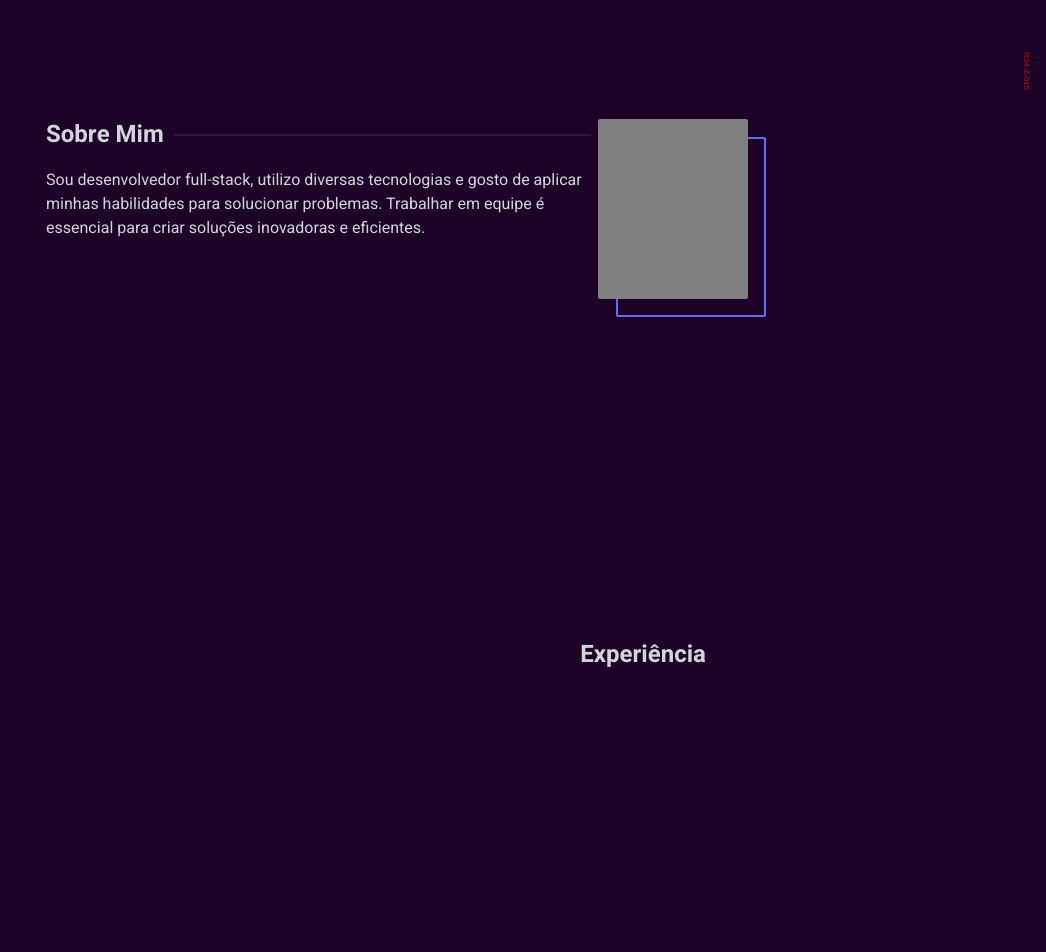
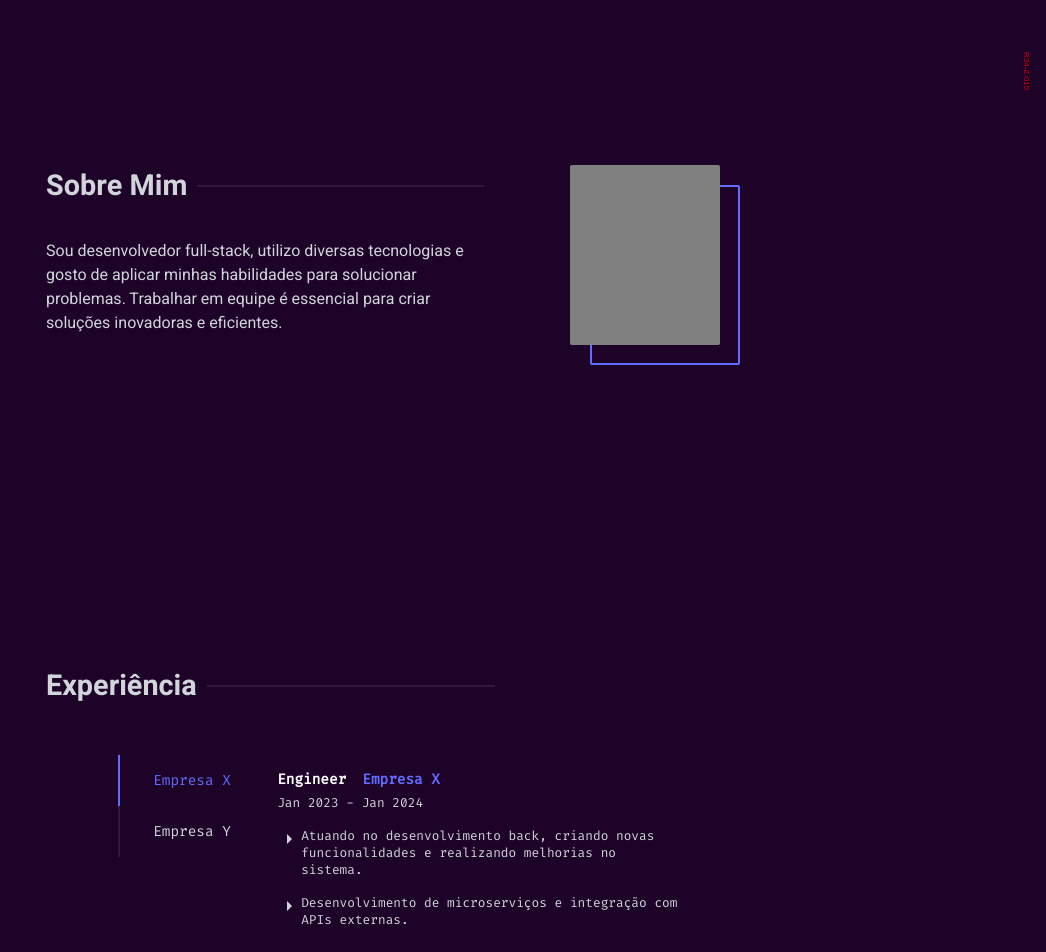
Before and after one commit to icadorin/portfolio, a React (Vite) app: page / in a window 1280 px wide. Shown: the part 700-1652 px from the top of the page, without its empty margins (234-1280 px from the left). Built offline with nearby package versions, Linux system fonts and the light colour scheme.

Commit message:
Enhancements CSS and development projects section

```diff
--- a/src/components/Profile.tsx
+++ b/src/components/Profile.tsx
@@ -1,21 +1,25 @@
-import React from "react";
+import React, { useState } from "react";
 import "../profile.css";
 import { GitHub, LinkedIn } from '@mui/icons-material';
 import Folder from "@mui/icons-material/FolderOutlined";
+import ArrowRightIcon from '@mui/icons-material/ArrowRight';
+import companies from "../data/companiesData";
 
 const Profile: React.FC = () => {
+  const [selectedCompany, setSelectedCompany] = useState(companies[0]);
+
   return (
     <section className="profile-container">
       <header className="header">
         <nav className="nav-links">
           <button onClick={() => document.getElementById("sobre")?.scrollIntoView({ behavior: "smooth" })}>
-            Sobre
+            Sobre Mim
           </button>
           <button onClick={() => document.getElementById("experiencia")?.scrollIntoView({ behavior: "smooth" })}>
             Experiência
           </button>
-          <button onClick={() => document.getElementById("trabalhos")?.scrollIntoView({ behavior: "smooth" })}>
-            Trabalhos
+          <button onClick={() => document.getElementById("Projetos")?.scrollIntoView({ behavior: "smooth" })}>
+            Projetos
           </button>
           <button onClick={() => document.getElementById("contatos")?.scrollIntoView({ behavior: "smooth" })}>
             Contatos
@@ -45,8 +49,8 @@ const Profile: React.FC = () => {
         <section id="sobre" className="about">
           <div className="profile-about">
             <h2 className="section-about">Sobre Mim</h2>
-            <div className="profile-text">
-              <p className="profile-description">
+            <div className="profile-description">
+              <p>
                 Sou desenvolvedor full-stack, utilizo diversas tecnologias e gosto
                 de aplicar minhas habilidades para solucionar problemas.
                 Trabalhar em equipe é essencial para criar soluções inovadoras e eficientes.
@@ -54,8 +58,8 @@ const Profile: React.FC = () => {
             </div>
           </div>
           <div className="photo-container">
-            <div className="photo-border">
-              <div className="profile-photo"></div>
+            <div className="profile-photo">
+              <div className="photo-border"></div>
             </div>
           </div>
         </section>
@@ -63,11 +67,40 @@ const Profile: React.FC = () => {
         <section id="experiencia" className="experience">
           <h2 className="section-experience">Experiência</h2>
           <div className="experience-container">
+            <div className="exp-contents-container">
+              {companies.map((company, index) => (
+                <button
+                  key={index}
+                  className={`exp-button ${selectedCompany.name === company.name ? "selected" : ""}`}
+                  onClick={() => setSelectedCompany(company)}
+                >
+                  {company.name}
+                </button>
+              ))}
+            </div>
 
+            <div className="exp-description">
+              <div className="exp-desc-container">
+                <p className="position">{selectedCompany.position}</p>
+                <p className="company-name">{selectedCompany.name}</p>
+              </div>
+              <p className="time-worked">{selectedCompany.period}</p>
+              <div>
+                {[selectedCompany.descriptionP1, selectedCompany.descriptionP2].map(
+                  (desc, index) =>
+                    desc && (
+                      <div key={index} className="task-item">
+                        <ArrowRightIcon />
+                        <p>{desc}</p>
+                      </div>
+                    )
+                )}
+              </div>
+            </div>
           </div>
         </section>
 
-        <section id="trabalhos" className="works">
+        <section id="projetos" className="works">
           <h2 className="section-works">Projetos</h2>
           <p className="work-description">
             Sistema de gerenciamento de tarefas, plataforma e-commerce e aplicativo mobile.
@@ -81,7 +114,7 @@ const Profile: React.FC = () => {
                   </div>
                   <a
                     className="github-icon"
-                    href="https://github.com/user"
+                    href="https://github.com/username!#!@$!$!"
                     target="_blank" rel="noopener noreferrer"
                   >
                     <GitHub sx={{ fontSize: 25, color: " #1d0327" }} />
@@ -105,14 +138,14 @@ const Profile: React.FC = () => {
           <h2 className="section-contact">Contato</h2>
           <div className="link-format">
             <a
-              href="https://www.linkedin.com/in/user"
+              href="https://www.linkedin.com/in/username!#!@$!$!"
               target="_blank"
               rel="noopener noreferrer"
             >
               <LinkedIn sx={{ color: 'white' }} />
             </a>
             <a
-              href="https://github.com/user"
+              href="https://github.com/username!#!@$!$!"
               target="_blank" rel="noopener noreferrer"
             >
               <GitHub sx={{ color: 'white' }} />
--- /dev/null
+++ b/src/data/companiesData.ts
@@ -0,0 +1,18 @@
+const companies = [
+  {
+    name: "Empresa X",
+    position: "Engineer",
+    period: "Jan 2023 - Jan 2024",
+    descriptionP1: ["Atuando no desenvolvimento back, criando novas funcionalidades e realizando melhorias no sistema."],
+    descriptionP2: ["Desenvolvimento de microserviços e integração com APIs externas."]
+  },
+  {
+    name: "Empresa Y",
+    position: "Desenvolvedor Front-End",
+    period: "Fev 2021 - Dez 2022",
+    descriptionP1: ["Desenvolvimento de interfaces responsivas utilizando React e Material UI."],
+    descriptionP2: ["Melhoria de performance em aplicações web, reduzindo tempo de carregamento."]
+  }
+];
+
+export default companies;
--- a/src/profile.css
+++ b/src/profile.css
@@ -74,7 +74,14 @@ body {
 .section-experience,
 .section-works,
 .section-contact {
-  margin-bottom: 1rem;
+  margin-bottom: 2rem;
+}
+
+.section-about,
+.section-experience,
+.section-works,
+.section-contact {
+  font-size: 1.8rem;
 }
 
 .content-wrapper {
@@ -126,21 +133,13 @@ body {
 .profile-about {
   display: flex;
   flex-direction: column;
-  margin-right: 25px;
 }
 
 .photo-container {
-  width: 170px;
-  height: 200px;
-}
-
-.photo-border {
-  width: 150px;
-  height: 180px;
-  margin-top: 20px;
-  border: 2px solid #646cff;
-  border-radius: 2px;
-  position: relative;
+  display: flex;
+  justify-content: center;
+  width: 100%;
+  height: 100%;
 }
 
 .profile-photo {
@@ -148,9 +147,18 @@ body {
   height: 180px;
   border-radius: 2px;
   background-color: gray;
-  margin-top: -20px;
-  margin-left: -20px;
   flex-shrink: 0;
+}
+
+.photo-border {
+  width: 150px;
+  height: 180px;
+  margin-top: 20px;
+  margin-left: 20px;
+  border: 2px solid #646cff;
+  border-radius: 2px;
+  position: relative;
+  z-index: -1;
 }
 
 .section-about {
@@ -160,10 +168,14 @@ body {
   white-space: nowrap;
 }
 
+.profile-description {
+  width: 90%;
+}
+
 .section-about::after {
   content: "";
   display: inline-block;
-  width: 100%;
+  width: 60%;
   height: 2px;
   background-color: #c0c0c01e;
   margin-left: 10px;
@@ -171,15 +183,86 @@ body {
 }
 
 .experience {
-  padding: 0 25%;
+  padding: 0 20%;
 }
 
 .section-experience {
-  text-align: right;
+  display: flex;
+  align-items: center;
+  width: 100%;
+  white-space: nowrap;
+}
+
+.section-experience::after {
+  content: "";
+  display: inline-block;
+  width: 40%;
+  height: 2px;
+  background-color: #c0c0c01e;
+  margin-left: 10px;
+  vertical-align: middle;
 }
 
 .experience-container {
   display: flex;
+  margin-top: 3rem;
+  padding: 0 10%;
+}
+
+.exp-contents-container {
+  width: 25%;
+  font-family: 'Fira Code', monospace;
+}
+
+.exp-button {
+  all: unset;
+  display: flex;
+  align-items: center;
+  justify-content: center;
+  border-left: 2px solid #c0c0c01e;
+  width: 100%;
+  height: 3.2rem;
+  text-align: center;
+  font-size: 0.9rem;
+}
+
+.exp-button.selected {
+  border-left: 2px solid #646cff;
+  color: #646cff;
+}
+
+.exp-description {
+  padding: 0.95rem;
+  width: 75%;
+  height: 300px;
+  font-family: 'Fira Code', monospace;
+  font-size: 0.9rem;
+}
+
+.exp-desc-container {
+  display: flex;
+  gap: 1rem;
+}
+
+.position {
+  color: white;
+  font-weight: bold;
+}
+
+.company-name {
+  color: #646cff;
+  font-weight: bold;
+}
+
+.time-worked {
+  font-size: 0.8rem;
+  margin-top: 0.3rem;
+}
+
+.task-item {
+  display: flex;
+  margin-top: 1rem;
+  font-size: 0.8rem;
 }
 
 .works {
@@ -224,7 +307,7 @@ body {
 }
 
 .card:hover .project-title {
-  color: #646cff;
+  color: #3498db;
 }
 
 .icon-container {
@@ -335,6 +418,10 @@ body {
     display: flex;
     flex-wrap: wrap;
   }
+
+  .experience-container {
+    padding: 0%;
+  }
 }
 
 @media (max-width: 680px) {
@@ -365,11 +452,6 @@ body {
     padding: 0 15%;
   }
 
-  .about {
-    display: flex;
-    flex-direction: column;
-  }
-
   .resume-name,
   .resume-proficiency {
     font-size: 1.8rem;
@@ -377,10 +459,14 @@ body {
     letter-spacing: 1px;
   }
 
+  .about {
+    display: flex;
+    flex-direction: column;
+  }
+
   .photo-container {
     display: flex;
     justify-content: center;
-    margin-left: 10px;
     margin: 2rem auto;
     width: 115px;
     height: 145px;
@@ -389,8 +475,7 @@ body {
   .photo-border {
     width: 100px;
     height: 130px;
-    margin-top: 10px;
-    border: 2px solid #3498db;
+    border: 2px solid #646cff;
     border-radius: 2px;
     position: relative;
   }
@@ -400,9 +485,15 @@ body {
     margin-top: 5px;
     width: 100px;
     height: 130px;
-    margin-top: -14px;
-    margin-left: -14px;
     flex-shrink: 0;
+  }
+
+  .exp-button {
+    font-size: 0.8rem;
+  }
+
+  .exp-description {
+    font-size: 0.8rem;
   }
 }
 
```
